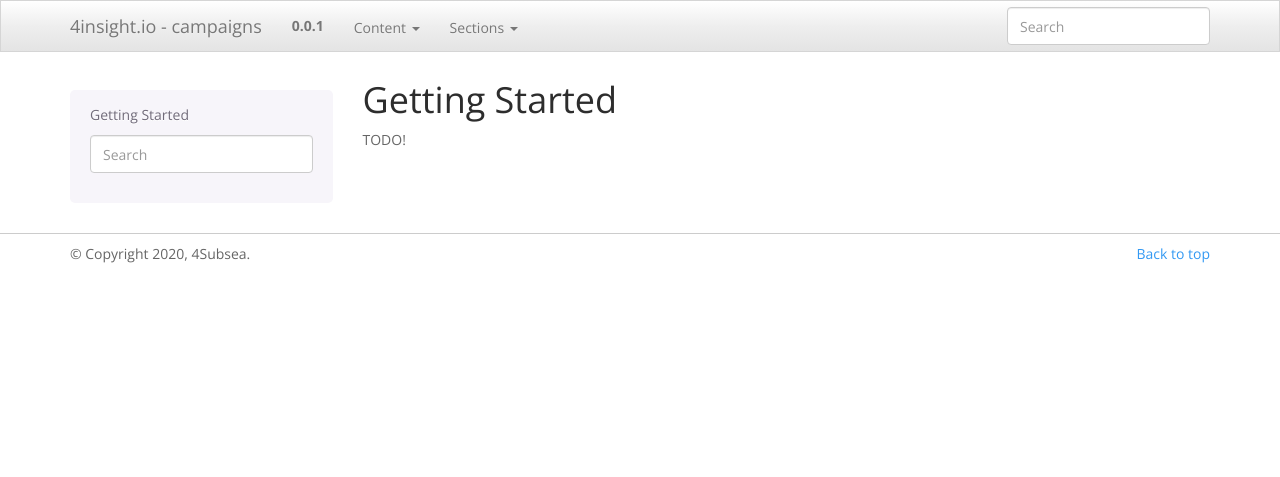
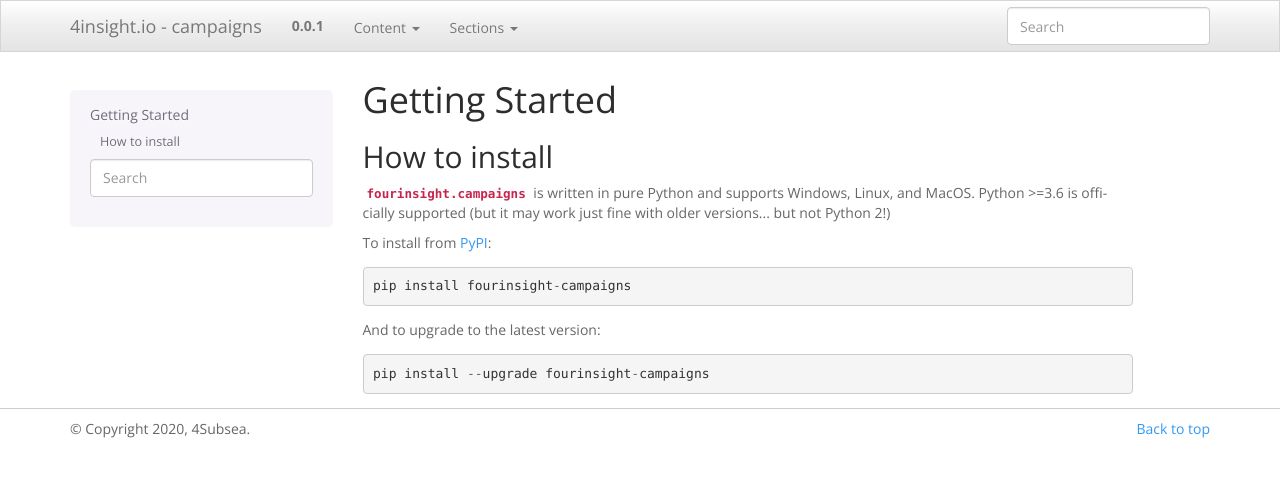
Before and after one commit to 4Subsea/fourinsight-campaigns-python, a Sphinx documentation site: the page built from docs/getting_started.rst, in a window 1280 px wide. Shown: the top 477 px of the page. Built offline with Sphinx 7.4.7, drawn with Linux system fonts in a browser that asks for light colours.

Commit message:
doc: added documentation

```diff
--- a/README.rst
+++ b/README.rst
@@ -1,4 +1,5 @@
 fourinsight-campaigns
 #####################
 
-4insight campaigns.
+:py:mod:`fourinsight.campaigns` is a utility tool for getting information from the campaigns
+database in 4insight.io.
--- a/docs/getting_started.rst
+++ b/docs/getting_started.rst
@@ -1,4 +1,22 @@
 Getting Started
 ###############
 
-TODO!
+How to install
+**************
+
+:py:mod:`fourinsight.campaigns` is written in pure Python and supports Windows,
+Linux, and MacOS. Python >=3.6 is officially supported (but it may work just
+fine with older versions... but not Python 2!)
+
+.. _install-upgrade:
+
+To install from `PyPI`_::
+
+   pip install fourinsight-campaigns
+
+And to upgrade to the latest version::
+
+   pip install --upgrade fourinsight-campaigns
+
+
+.. _PyPI: https://pypi.org/project/fourinsight-campaigns/
```
Also changed, not shown: docs/basic_usage.rst (+61 -0 lines), docs/support.rst (+13 -1 lines).
